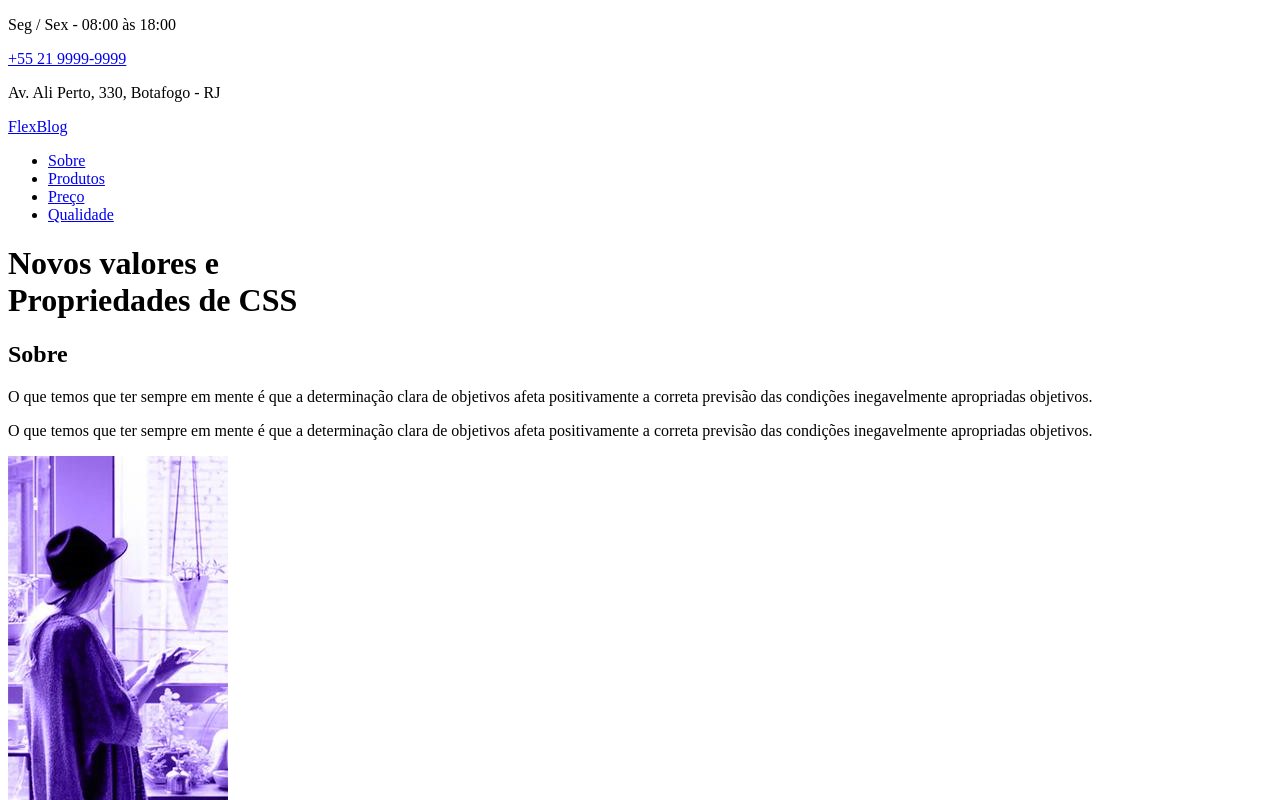
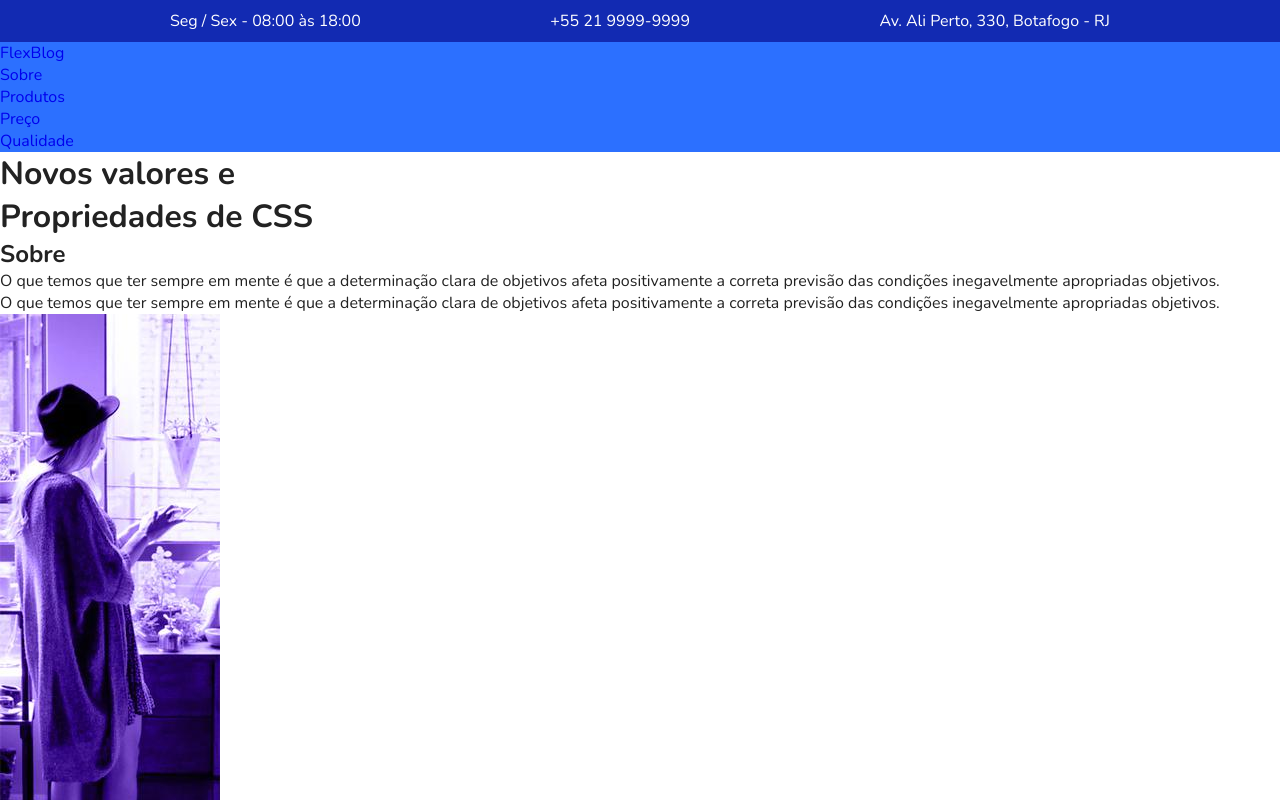
Before and after one commit to MANUCISNE/FlexBlog---Concepts-of-FlexBox, a plain HTML site: page index.html in a window 1280 px wide. Shown: the top 800 px of the page. Drawn offline with nearby package versions, Linux system fonts and the light colour scheme.

Commit message:
superinfo style DONE

```diff
--- a/css/style.css
+++ b/css/style.css
@@ -0,0 +1,56 @@
+body, h1, h2, p, ul, li, a {
+  margin: 0px;
+  padding: 0px;
+}
+
+body {
+  font-family: "Nunito", Helvetica, Arial, sans-serif;
+  color: #222222;
+}
+
+ul {
+  list-style: none;
+}
+
+a {
+  text-decoration: none;
+}
+
+img {
+  display: block;
+  max-width: 100%;
+}
+
+* {
+  box-sizing: border-box;
+}
+
+/*Superinfo*/
+
+.superinfo-bg {
+  background: #122ab2;
+  color: white;
+}
+
+.superinfo {
+  max-width: 960px;
+  margin: 0 auto;
+  display: flex;
+  justify-content: space-between;
+  flex-wrap: wrap;
+  padding-top: 10px;
+}
+
+.superinfo p, .superinfo a {
+  margin: 0 10px 10px;
+}
+
+.superinfo a {
+  color: white;
+}
+
+/*Menu*/
+
+.menu-bg {
+  background: #2c70ff;
+}
--- a/index.html
+++ b/index.html
@@ -14,8 +14,8 @@
   </head>
   <body>
 
-    <div class="super-info-bg">
-      <div class="super-info">
+    <div class="superinfo-bg">
+      <div class="superinfo">
         <p>Seg / Sex - 08:00 às 18:00</p>
         <a href="tel:+552199999999">+55 21 9999-9999</a>
         <p>Av. Ali Perto, 330, Botafogo - RJ</p>
```
